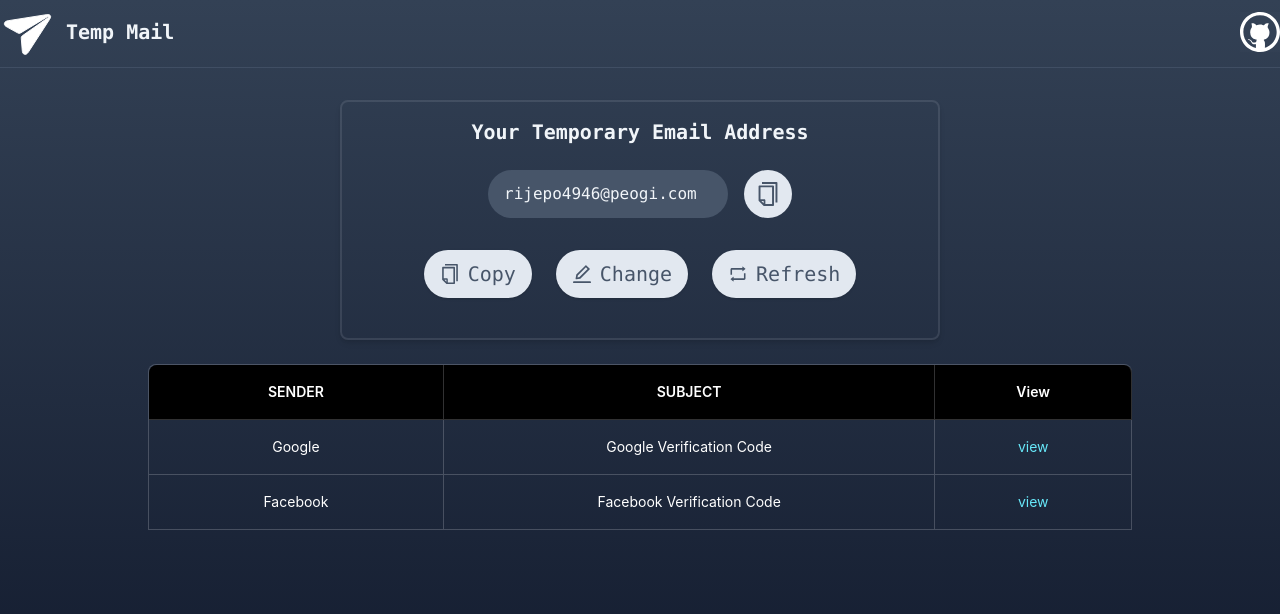
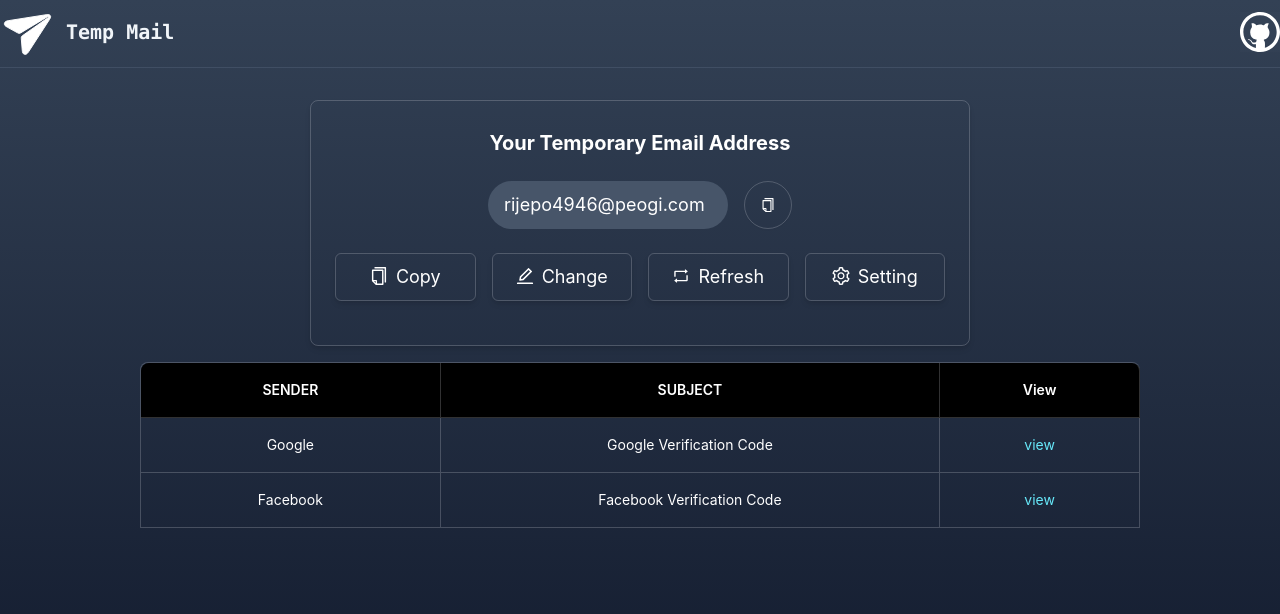
Before and after one commit to dapandocs/TempMail, a Next.js app: page / in a window 1280 px wide. Shown: the top 614 px of the page. Built offline with nearby package versions, Linux system fonts and the light colour scheme.

Commit message:
feat: add setting & update styles of home.

```diff
--- a/app/globals.css
+++ b/app/globals.css
@@ -11,4 +11,5 @@
 body {
   position: fixed;
   width: 100%;
+
 }
--- a/app/layout.tsx
+++ b/app/layout.tsx
@@ -1,8 +1,13 @@
+"use client";
+
+import Navigation from "@/components/Navigation";
+import { ConfigProvider } from "antd";
 import "./globals.css";
 
 export const metadata = {
   title: "Temp Mail - 临时邮箱",
-  description: "Keep spam out of your mail and stay safe - just use a disposable temporary email address! Protect your personal email address from spam with Temp-mail",
+  description:
+    "Keep spam out of your mail and stay safe - just use a disposable temporary email address! Protect your personal email address from spam with Temp-mail",
 };
 
 export default function RootLayout({
@@ -12,7 +17,29 @@
 }) {
   return (
     <html lang="en" suppressHydrationWarning>
-      <body>{children}</body>
+      <body>
+        <div className="bg-gradient-to-t from-slate-900 to-slate-700 h-screen text-slate-100 font-mono">
+          <Navigation />
+          <div className="h-1 border-b border-b-slate-500/30 w-screen shadow-2xl mb-4 lg:mb-8" />
+          <div className="pr-2 pl-2 lg:pr-0 lg:pl-0">
+            <ConfigProvider
+              theme={{
+                token: {
+                  colorBgContainer: "transparent",
+                  colorText: "#fff",
+                  colorTextHeading: "#fff",
+                  colorBorderSecondary: "rgb(244 245 249 / 0.2)",
+                  colorPrimaryHover: "#fff",
+                  colorBorder: "rgb(244 245 249 / 0.2)",
+                  colorPrimaryActive: "#fff",
+                },
+              }}
+            >
+              {children}
+            </ConfigProvider>
+          </div>
+        </div>
+      </body>
     </html>
   );
 }
--- a/app/page.tsx
+++ b/app/page.tsx
@@ -1,15 +1,12 @@
-import Navigation from "@/components/Navigation";
 import MailCard from "@/components/MailCard";
 import MailReceiveCard from "@/components/MailReceiveCard";
 
 function Home() {
   return (
-    <div className="bg-gradient-to-t from-slate-900 to-slate-700 h-screen text-slate-100 font-mono">
-      <Navigation />
-      <div className="h-1 border-b border-b-slate-500/30 w-screen shadow-2xl" />
+    <>
       <MailCard />
       <MailReceiveCard />
-    </div>
+    </>
   );
 }
 
--- /dev/null
+++ b/app/setting/page.tsx
@@ -0,0 +1,24 @@
+"use client";
+
+import Link from "next/link";
+import { Card, Button } from "antd";
+import { CloseOutlined } from "@ant-design/icons";
+
+function Setting() {
+  return (
+    <Card
+      title="Setting"
+      className="lg:w-[660px] lg:m-auto shadow-md"
+      bodyStyle={{ padding: "12px 24px" }}
+      extra={
+        <Link href="/">
+          <Button icon={<CloseOutlined />} />
+        </Link>
+      }
+    >
+      <div className="text-center mt-4 font-bold text-xl">Your Setting</div>
+    </Card>
+  );
+}
+
+export default Setting;
--- a/components/MailCard/index.tsx
+++ b/components/MailCard/index.tsx
@@ -1,47 +1,75 @@
 "use client";
-
 import Tooltip from "@/components/Tooltip";
-import { CopyOutlined, EditOutlined, RetweetOutlined } from "@ant-design/icons";
+import { Card, Button } from "antd";
+import Link from "next/link";
+import {
+  CopyOutlined,
+  EditOutlined,
+  RetweetOutlined,
+  SettingOutlined,
+} from "@ant-design/icons";
 
 function MailCard() {
   return (
-    <div className="border-2 border-sloid border-slate-100 rounded-lg border-opacity-10 h-56 lg:h-60 lg:w-[600px] lg:m-auto mr-2 ml-2 mt-4 lg:mt-8 shadow-md">
+    <Card
+      title={null}
+      className="lg:w-[660px] lg:m-auto shadow-md"
+      bodyStyle={{ padding: "12px 24px" }}
+    >
       <div className="text-center mt-4 font-bold text-xl">
         Your Temporary Email Address
       </div>
       <div className="flex justify-center mt-6">
         <Tooltip title="Your temporary email address" placement="left">
-          <div className="w-60 h-12 bg-slate-600 rounded-3xl flex items-center pl-4">
+          <div className="w-60 h-10 lg:h-12 text-lg bg-slate-600 rounded-3xl flex items-center pl-4">
             rijepo4946@peogi.com
           </div>
         </Tooltip>
         <Tooltip title="Copy to clipboard" placement="right">
-          <div className="w-12 h-12 bg-slate-200 hover:bg-white rounded-full ml-4 flex justify-center items-center cursor-pointer  text-xl lg:text-2xl text-slate-600">
-            <CopyOutlined />
-          </div>
+          <Button
+            icon={<CopyOutlined />}
+            shape="circle"
+            className="!w-10 h-10 lg:h-12 lg:!w-12 ml-4"
+          />
         </Tooltip>
       </div>
-      <div className="flex justify-center mt-8 text-sm lg:text-xl text-slate-600">
+      <div className="pb-8 mt-6 grid grid-cols-2 gap-4 lg:grid-cols-4">
         <Tooltip title="Copy" placement="left">
-          <div className="h-10 lg:h-12 bg-slate-200 rounded-3xl flex justify-center items-center cursor-pointer pl-4 pr-4 shadow hover:bg-white">
-            <CopyOutlined />
-            <span className="ml-2">Copy</span>
-          </div>
+          <Button
+            icon={<CopyOutlined />}
+            className="h-10 lg:h-12 text-lg shadow-md"
+          >
+            Copy
+          </Button>
         </Tooltip>
         <Tooltip title="Change" placement="bottom">
-          <div className="h-10 lg:h-12 bg-slate-200 rounded-3xl flex justify-center items-center cursor-pointer pl-4 pr-4 shadow hover:bg-white ml-4 mr-4 lg:ml-6 lg:mr-6">
-            <EditOutlined />
-            <span className="ml-2">Change</span>
-          </div>
+          <Button
+            icon={<EditOutlined />}
+            className="h-10 lg:h-12 text-lg shadow-md"
+          >
+            Change
+          </Button>
         </Tooltip>
-        <Tooltip title="Refresh" placement="right">
-          <div className="h-10 lg:h-12 bg-slate-200 rounded-3xl flex justify-center items-center cursor-pointer pl-4 pr-4 shadow hover:bg-white">
-            <RetweetOutlined />
-            <span className="ml-2">Refresh</span>
-          </div>
+        <Tooltip title="Refresh" placement="bottom">
+          <Button
+            icon={<RetweetOutlined />}
+            className="h-10 lg:h-12 text-lg shadow-md"
+          >
+            Refresh
+          </Button>
         </Tooltip>
+        <Link href="/setting">
+          <Tooltip title="Setting" placement="right">
+            <Button
+              icon={<SettingOutlined />}
+              className="h-10 lg:h-12 text-lg shadow-md w-full"
+            >
+              Setting
+            </Button>
+          </Tooltip>
+        </Link>
       </div>
-    </div>
+    </Card>
   );
 }
 
--- a/components/MailReceiveCard/index.tsx
+++ b/components/MailReceiveCard/index.tsx
@@ -1,6 +1,6 @@
 "use client";
 
-import { Table, ConfigProvider } from "antd";
+import { Table } from "antd";
 import type { TableColumnProps } from "antd";
 
 const data = [
@@ -42,19 +42,7 @@
     },
   ];
   return (
-    <div className="m-auto mt-6 pl-2 pr-2 lg:w-[1000px]">
-      <ConfigProvider
-        theme={{
-          components: {
-            Table: {
-              colorBgContainer: "transparent",
-              colorText: "#fff",
-              colorTextHeading: "#fff",
-              colorBorderSecondary: "rgb(244 245 249 / 0.2)",
-            },
-          },
-        }}
-      >
+    <div className="m-auto mt-4 lg:w-[1000px]">
       <Table
         rowKey="id"
         columns={columns}
@@ -67,7 +55,6 @@
           ),
         }}
       />
-      </ConfigProvider>
     </div>
   );
 }
--- a/components/Tooltip/Tooltip.tsx
+++ b/components/Tooltip/Tooltip.tsx
@@ -1,5 +1,3 @@
-"use client";
-
 import { Tooltip } from "antd";
 import { useSize } from "ahooks";
 
--- a/package.json
+++ b/package.json
@@ -17,11 +17,13 @@
     "antd": "^5.6.1",
     "autoprefixer": "10.4.14",
     "eslint": "8.42.0",
+    "eslint-config-next": "13.4.5",
     "next": "13.4.5",
     "postcss": "8.4.24",
     "react": "18.2.0",
     "react-dom": "18.2.0",
     "tailwindcss": "3.3.2",
-    "typescript": "5.1.3"
+    "typescript": "5.1.3",
+    "zustand": "^4.3.8"
   }
 }
```
Also changed, not shown: public/copy.svg (deleted), 1 other file (tests, documents, lock files or other folders). Lines whose indentation alone changed are shown as unchanged.
